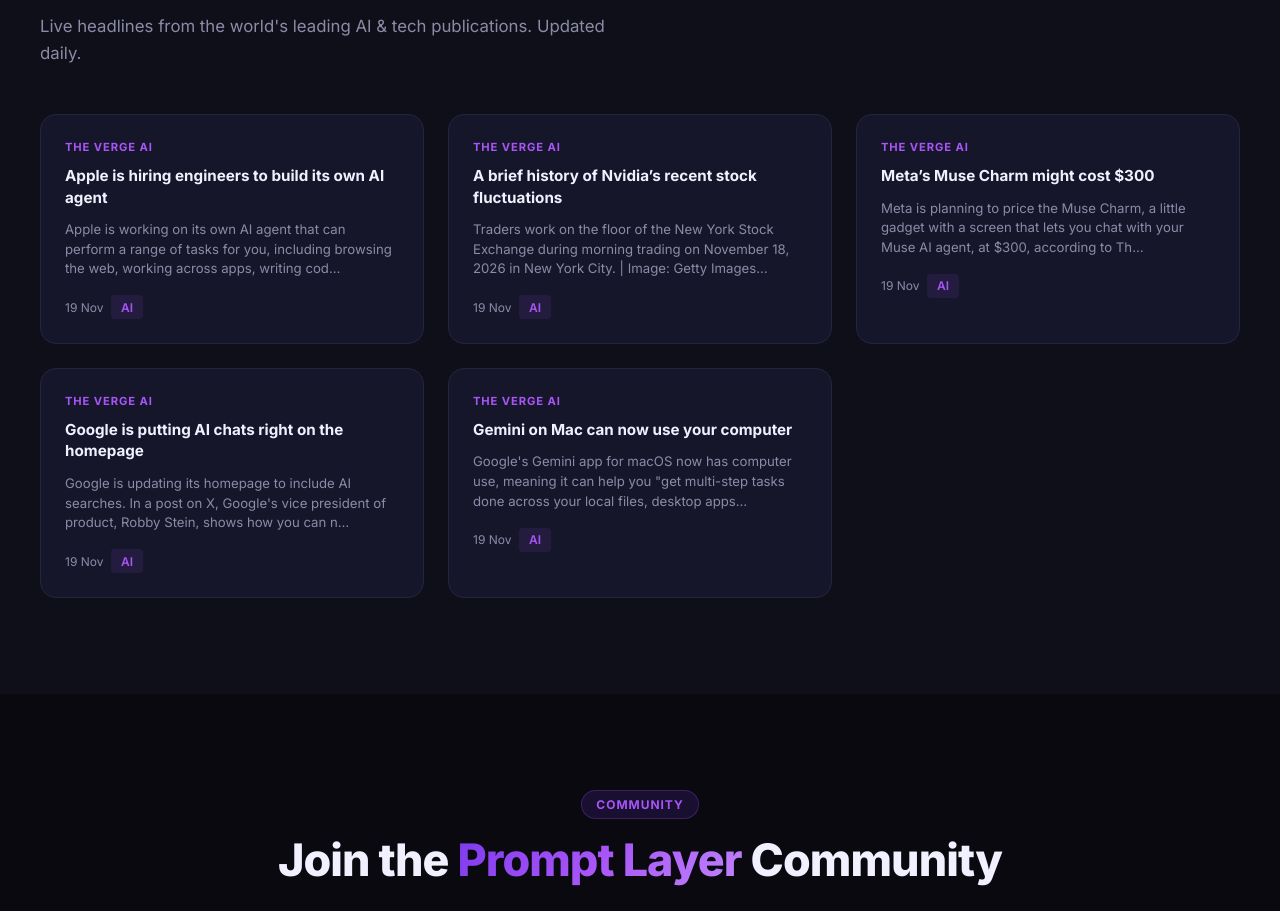
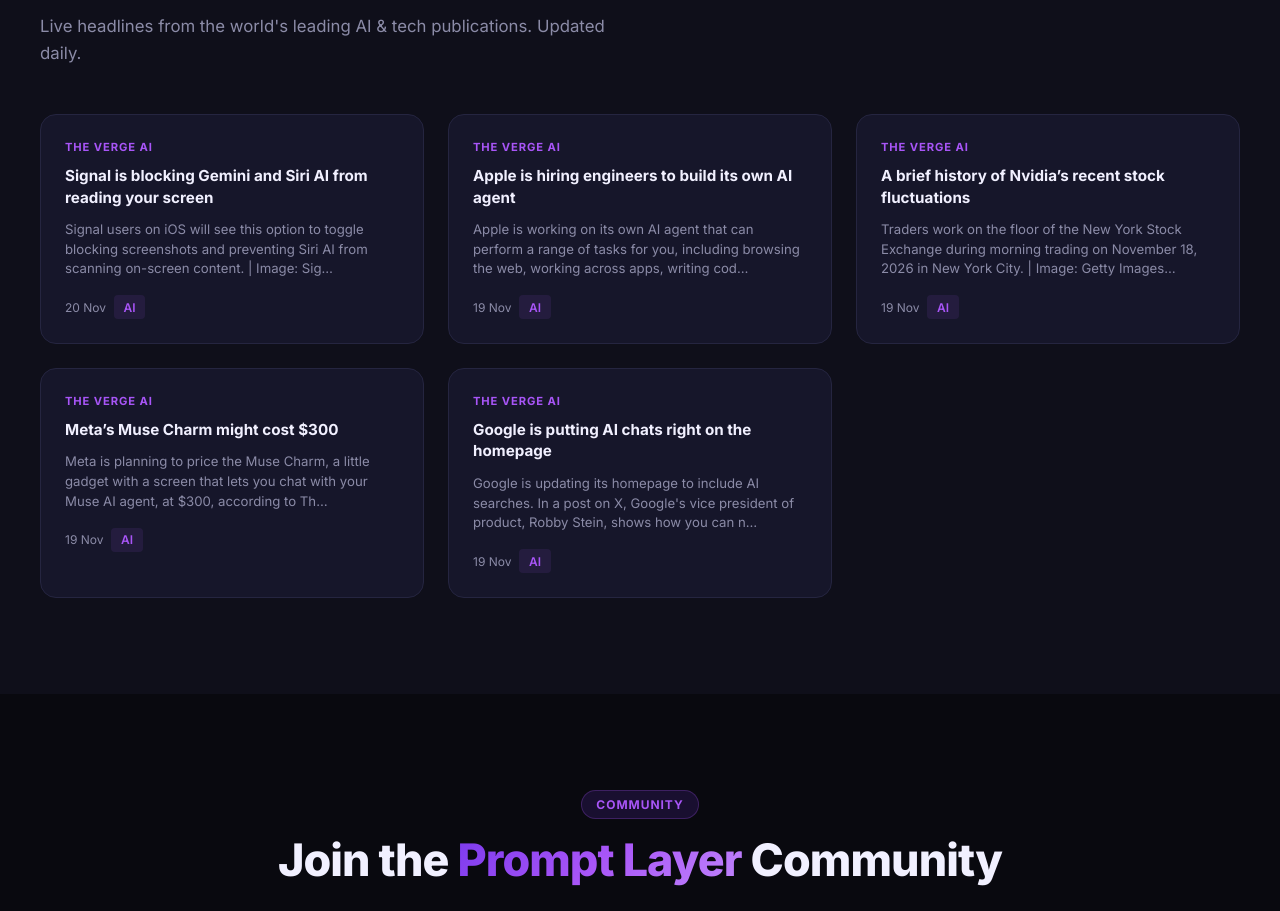
Before and after one commit to Prompt-Control/the-prompt-layer, a plain HTML site: page index.html in a window 1280 px wide. Shown: the part 2658-3569 px from the top of the page. Drawn offline with Linux system fonts and the light colour scheme.

Commit message:
chore: update RSS feed [skip ci]

```diff
--- a/rss-feed.json
+++ b/rss-feed.json
@@ -1,6 +1,13 @@
 {
-  "generated": "2026-11-20T04:52:57.220Z",
+  "generated": "2026-11-20T13:40:08.174Z",
   "items": [
+    {
+      "source": "The Verge AI",
+      "title": "Signal is blocking Gemini and Siri AI from reading your screen",
+      "summary": "Signal users on iOS will see this option to toggle blocking screenshots and preventing Siri AI from scanning on-screen content. | Image: Sig...",
+      "link": "https://www.theverge.com/ai-artificial-intelligence/1038390/signal-blocking-ai-agent-screenshots-mobile-app",
+      "isoDate": "2026-11-20T12:30:47.000Z"
+    },
     {
       "source": "The Verge AI",
       "title": "Apple is hiring engineers to build its own AI agent",
@@ -28,13 +35,6 @@
       "summary": "Google is updating its homepage to include AI searches. In a post on X, Google's vice president of product, Robby Stein, shows how you can n...",
       "link": "https://www.theverge.com/tech/1038059/google-search-homepage-ai-chats",
       "isoDate": "2026-11-19T20:05:06.000Z"
-    },
-    {
-      "source": "The Verge AI",
-      "title": "Gemini on Mac can now use your computer",
-      "summary": "Google's Gemini app for macOS now has computer use, meaning it can help you \"get multi-step tasks done across your local files, desktop apps...",
-      "link": "https://www.theverge.com/tech/1037902/google-gemini-macos-ai-computer-use",
-      "isoDate": "2026-11-19T18:21:13.000Z"
     }
   ]
 }
```
Also changed, not shown: rss-feed.html (+7 -7 lines).
